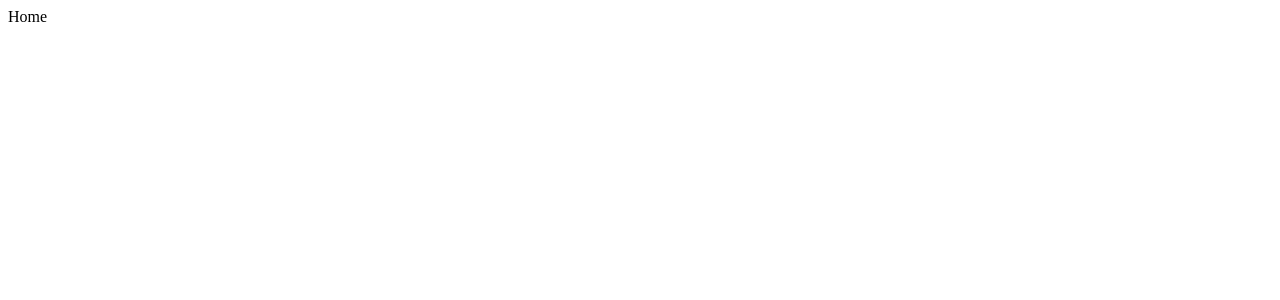
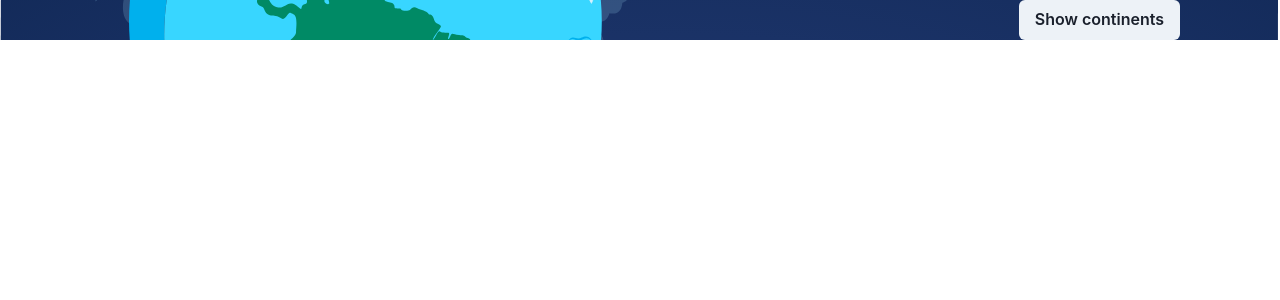
Before and after one commit to kulagowskim/continentsApp, a React (Create React App) app: page / in a window 1280 px wide. Shown: the top 300 px of the page. Built offline with nearby package versions, Linux system fonts and the light colour scheme.

Commit message:
Added GraphQL
- added GraphQL
- changed routes
- added background to homepage
- added query to fetch sample data

```diff
--- a/package.json
+++ b/package.json
@@ -3,6 +3,7 @@
   "version": "0.1.0",
   "private": true,
   "dependencies": {
+    "@apollo/client": "^3.3.20",
     "@chakra-ui/react": "^1.6.4",
     "@emotion/react": "^11.4.0",
     "@emotion/styled": "^11.3.0",
@@ -13,6 +14,7 @@
     "@types/react": "^17.0.11",
     "@types/react-dom": "^17.0.8",
     "framer-motion": "^4.1.17",
+    "graphql": "^15.5.1",
     "react": "^17.0.2",
     "react-dom": "^17.0.2",
     "react-router-dom": "^5.2.0",
--- a/src/App.tsx
+++ b/src/App.tsx
@@ -1,15 +1,21 @@
 import { BrowserRouter as Router, Route, Switch } from "react-router-dom";
+import { ChakraProvider, CSSReset, Box } from "@chakra-ui/react";
 
 import Continents from "./pages/Continents";
 import Home from "./pages/Home";
 
 const App = () => (
-  <Router>
-    <Switch>
-      <Route exact path="/" component={Home} />
-      <Route path="/page-1" component={Continents} />
-    </Switch>
-  </Router>
+  <ChakraProvider>
+    <CSSReset />
+    <Box minH='100vh'>
+      <Router>
+        <Switch>
+          <Route exact path="/" component={Home} />
+          <Route path="/continents" component={Continents} />
+        </Switch>
+      </Router>
+    </Box>
+  </ChakraProvider>
 );
 
 export default App;
--- a/src/index.js
+++ b/src/index.js
@@ -1,11 +1,24 @@
 import React from 'react';
 import ReactDOM from 'react-dom';
+import {
+  ApolloClient,
+  InMemoryCache,
+  ApolloProvider
+} from "@apollo/client";
+
 import App from './App';
 import reportWebVitals from './reportWebVitals';
 
+const client = new ApolloClient({
+  uri: 'https://countries.trevorblades.com',
+  cache: new InMemoryCache()
+});
+
 ReactDOM.render(
   <React.StrictMode>
-    <App />
+    <ApolloProvider client={client}>
+      <App />
+    </ApolloProvider>
   </React.StrictMode>,
   document.getElementById('root')
 );
--- a/src/pages/Continents.tsx
+++ b/src/pages/Continents.tsx
@@ -1,9 +1,21 @@
-import { Flex } from '@chakra-ui/react';
+import { Flex } from "@chakra-ui/react";
+import { useQuery } from "@apollo/client";
+
+import { GET_CONTINENTS } from "./../queries";
 
 const Continents = () => {
-  return (
-    <Flex>PageOne</Flex>
-  );
+  const { loading, error, data } = useQuery(GET_CONTINENTS);
+
+  if (loading) return <p>Loading...</p>;
+  if (error) return <p>Error :(</p>;
+
+  return data.continents.map(({ code, name }) => (
+    <Flex key={code} flexDirection='column'>
+      <p>
+        {code}: {name}
+      </p>
+    </Flex>
+  ));
 };
 
 export default Continents;
--- a/src/pages/Home.tsx
+++ b/src/pages/Home.tsx
@@ -1,8 +1,21 @@
-import { Flex } from '@chakra-ui/react';
+import { Button, Flex } from "@chakra-ui/react";
+
+import worldBackground from "./../images/world.svg";
 
 const Home = () => {
   return (
-    <Flex>Home</Flex>
+    <Flex
+      w="full"
+      pr='100px'
+      alignItems="center"
+      justifyContent="flex-end"
+      bgImage={`url(${worldBackground})`}
+      bgPosition="center"
+      bgRepeat="no-repeat"
+      bgSize="cover"
+    >
+      <Button>Show continents</Button>
+    </Flex>
   );
 };
 
--- /dev/null
+++ b/src/queries/index.tsx
@@ -0,0 +1,10 @@
+import { gql } from "@apollo/client";
+
+export const GET_CONTINENTS = gql`
+  query GetContinents {
+    continents {
+      code
+      name
+    }
+  }
+`;
```
Also changed, not shown: src/images/world.svg (added), 1 other file (tests, documents, lock files or other folders).
